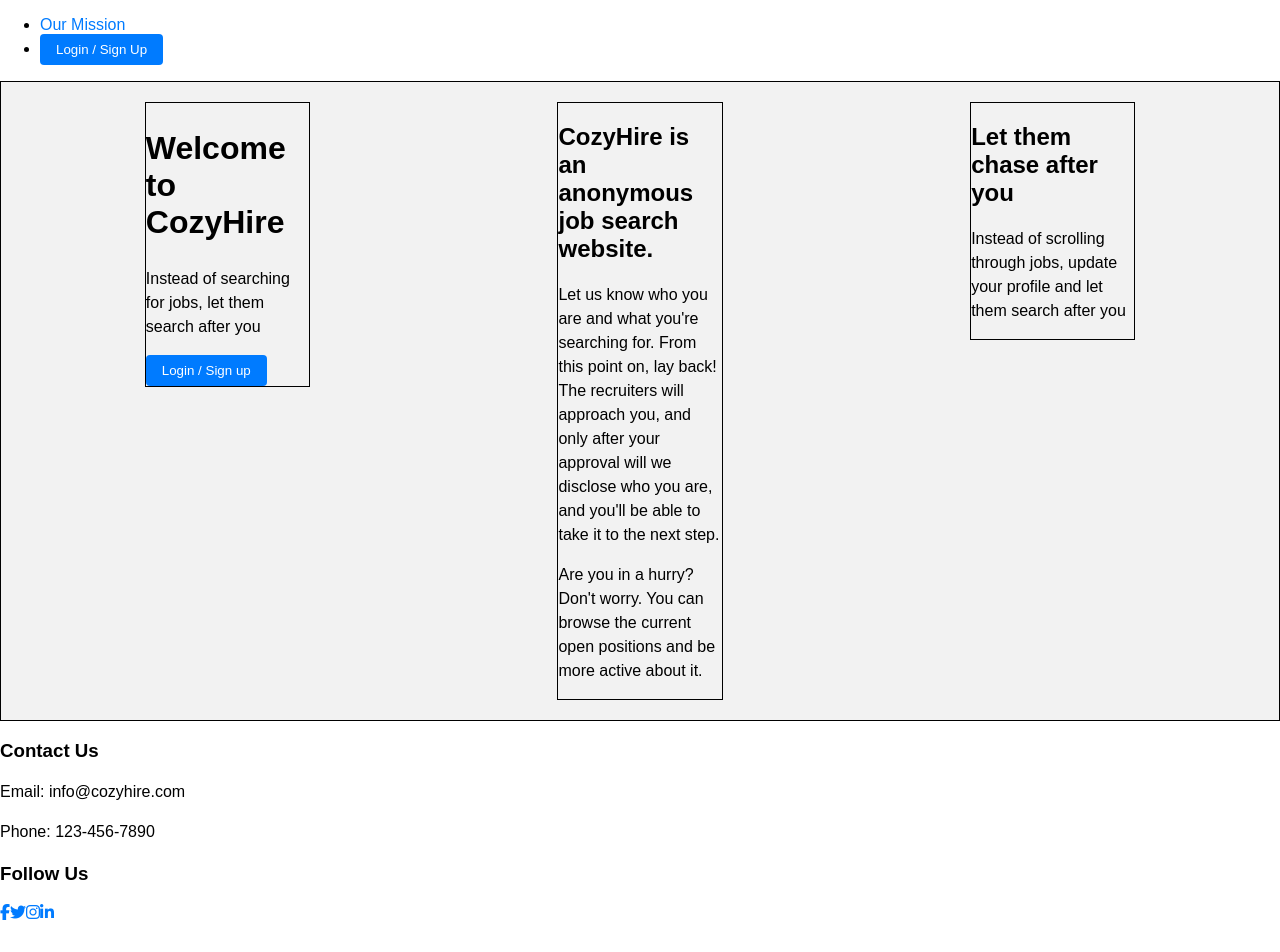
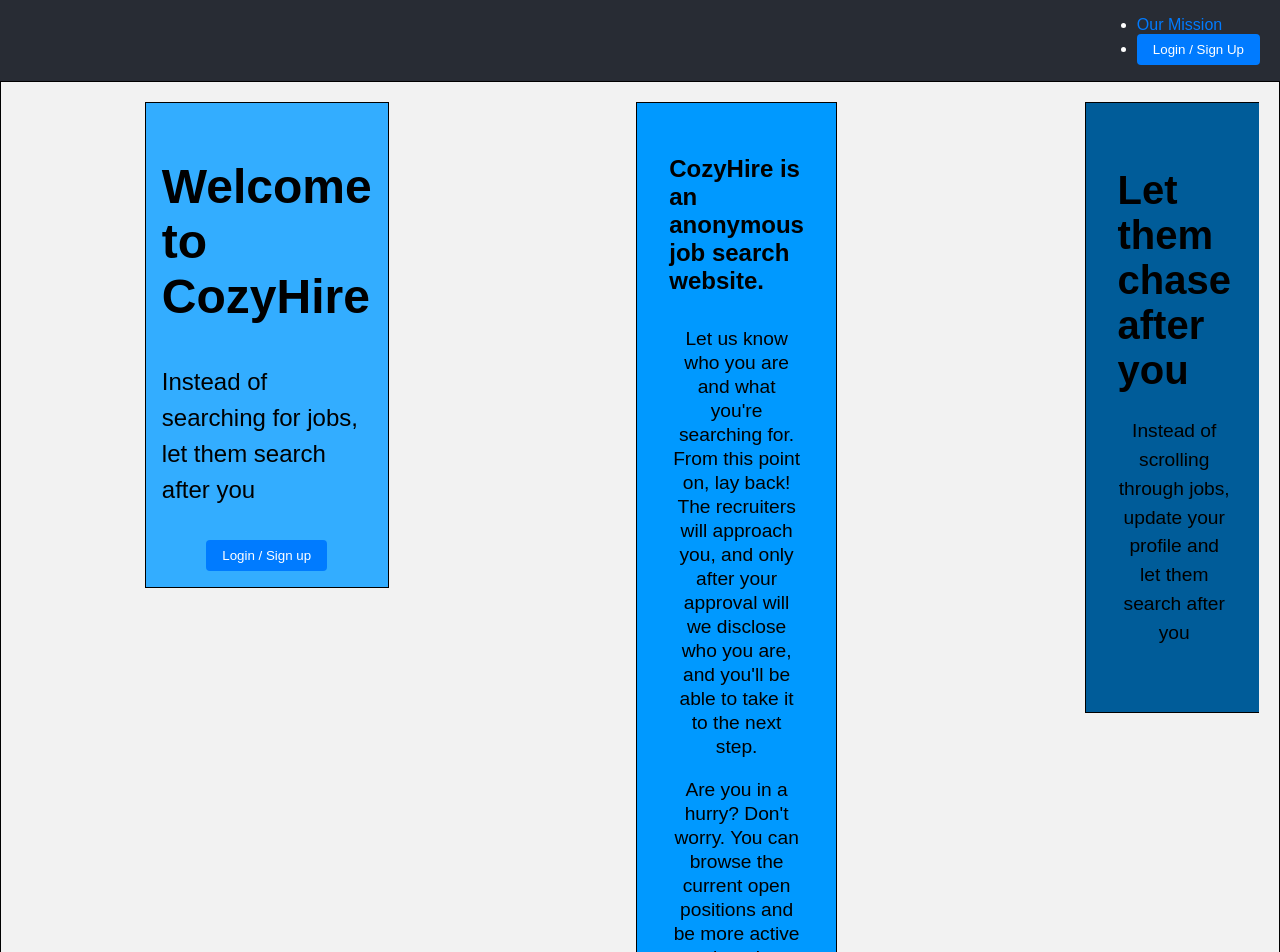
Before and after one commit to DaveEzrakhovich/cozyhire-fe, a React (Create React App) app: page / in a window 1280 px wide. Shown: the top 952 px of the page. Before the commit the page ends 922 px from the top, so only its background shows below. Built offline with nearby package versions, Linux system fonts and the light colour scheme.

Commit message:
color is magic

```diff
--- a/src/components/homePage/header.tsx
+++ b/src/components/homePage/header.tsx
@@ -9,7 +9,7 @@ interface HeaderProps {
 
 function Header({ loggedIn, onLoginClick, onLogoutClick }: HeaderProps) {
     return (
-        <header className="Header">
+        <header className="header">
             <div className="Header__logo"></div>
             <nav>
                 <ul className="Header__menu">
--- a/src/components/homePage/landingPage/aboutUsSection.tsx
+++ b/src/components/homePage/landingPage/aboutUsSection.tsx
@@ -5,7 +5,7 @@ type AboutUsSectionProps = {};
 function AboutUsSection(props: AboutUsSectionProps ) {
 
     return (
-        <section id="about-section" className="section-2">
+        <section id="about-section" className="about-us-section">
             <div className="center-text">
                 <h2>Let them chase after you</h2>
                 <p>Instead of scrolling through jobs, update your profile and let them search after you</p>
--- a/src/components/homePage/landingPage/anonymousSection.tsx
+++ b/src/components/homePage/landingPage/anonymousSection.tsx
@@ -3,7 +3,7 @@ import '../../../styles/main/landingPage/anonymousSection.css';
 
 function AnonymousSection() {
     return (
-        <section id="anonymous-section" className="section-3">
+        <section id="anonymous-section" className="anonymous-section">
             <div className="center-text">
                 <h2>CozyHire is an anonymous job search website.</h2>
                 <p>Let us know who you are and what you're searching for. From this point on, lay back! The recruiters will approach you, and only after your approval will we disclose who you are, and you'll be able to take it to the next step.</p>
--- a/src/components/homePage/landingPage/welcomeSection.tsx
+++ b/src/components/homePage/landingPage/welcomeSection.tsx
@@ -17,7 +17,7 @@ function WelcomeSection(props: WelcomeSectionProps) {
     };
 
     return (
-        <section id="welcome-section" className="section-1">
+        <section id="welcome-section" className="welcome-section">
             <h1>Welcome to CozyHire</h1>
             <p>Instead of searching for jobs, let them search after you</p>
             {props.loggedIn ? (
--- a/src/styles/footer.css
+++ b/src/styles/footer.css
@@ -1,6 +1,6 @@
 /* Footer CSS */
 
-.App-footer {
+.footer {
     background-color: #282c34;
     height: 5%;
     display: flex;
--- a/src/styles/header.css
+++ b/src/styles/header.css
@@ -1,6 +1,6 @@
 /* Header CSS */
 
-.App-header {
+.header {
     display: flex;
     justify-content: space-between;
     align-items: center;
```
